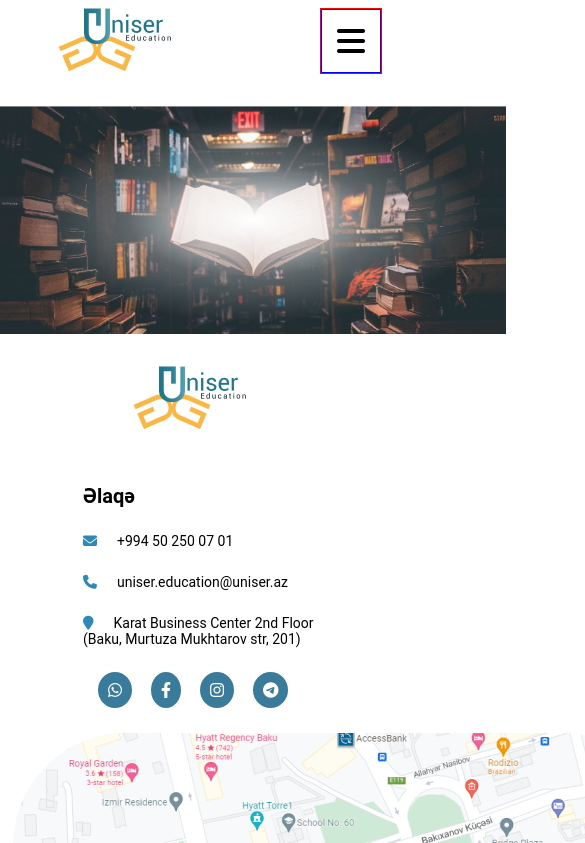
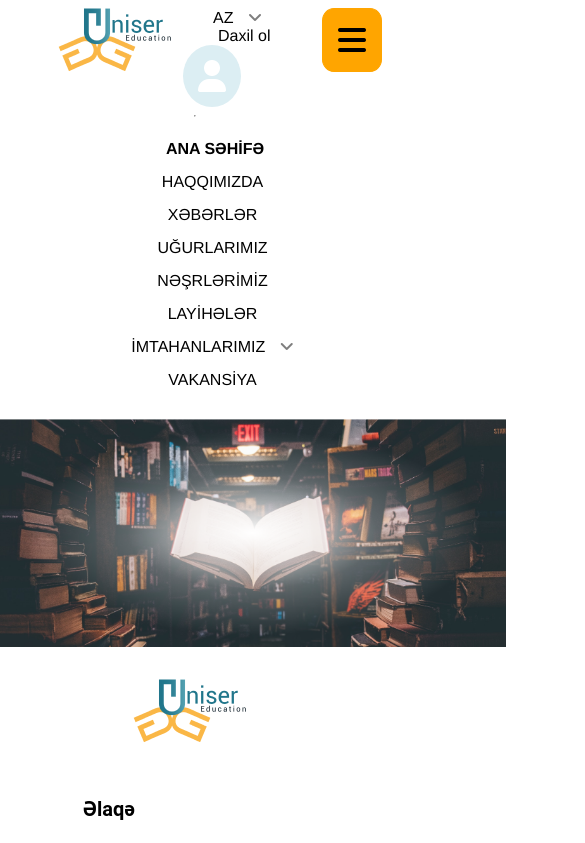
Before and after one commit to ResulDashdemirli/UniserEducationProject, a plain HTML site: page index.html in a window 390 px wide. Both pictures are taken after a click on the link 352 px from the left and 46 px from the top of the page. Shown: the top 843 px of the page, 585 px wide, since content can reach past the window. Drawn offline with Linux system fonts and the light colour scheme.

Commit message:
burger_working

```diff
--- a/index.html
+++ b/index.html
@@ -76,17 +76,21 @@
 
         <!-- navbar responsive starts -->
            <div class="responsive_nav">
+
             <div class="responsive_nav_top">
                 <div id="uniser"><img src="./img/uniseredu 1.png" alt=""></div>
-
+          <div>
+                  <div id="language">AZ <i class="fa-solid fa-angle-down language-angle-down"></i></div>
+                <div id="daxil_ol">Daxil ol </div> <i class="fa-solid fa-user fa-2x"></i>
+            </div>
            <div class="div">
             <a href="javascript:void(0);" class="icon" id="toggle">
                 <i class="fa fa-bars fa-2x"></i>
               </a>
            </div>
         </div>
-           <!--       <hr>
-        <div class="navbar">
+                 <hr>
+        <div class="responsive_navbar" id="responsive_nav_btn">
             <div class="navbar_item" id="ana_sehife"><a href="index.html"> ANA SƏHİFƏ</a></div>
             <div class="navbar_item" id="haqqimizda"><a href="./haqqimizda.html">HAQQIMIZDA</a></div>
             <div class="navbar_item"><a href="./xeberler.html">XƏBƏRLƏR </a></div>
@@ -94,15 +98,16 @@
             <div class="navbar_item"><a href="#"></a> NƏŞRLƏRİMİZ</a></div>
             <div class="navbar_item"><a href="#"></a>LAYİHƏLƏR</a></div>
 
-            <div class="navbar_item sub-btn"><a href="#">İMTAHANLARIMIZ <i class="fa-solid fa-angle-down"></i> </a>
+            <div class="navbar_item sub-btn responsive-sub-btn"><a href="#">İMTAHANLARIMIZ <i class="fa-solid fa-angle-down"></i> </a>
             <ul class="sub-menu">
-                <li class="sub-item more"><a class="more-btn" href="#">İmtahan tarixləri <i class="fa-solid fa-angle-right"></i></a>
+                <li class="sub-item   more">
+                    <a class="more-btn" href="#">İmtahan tarixləri <i class="fa-solid fa-angle-right"></i></a>
                     <ul class="more-menu">
-                        <li class="more-item"> <a href="#">İbtidai</a></li>
-                        <li class="more-item"> <a href="#">Təkmilləşdirmə</a></li>
-                        <li class="more-item"> <a href="#">Buraxılış</a></li>
-                        <li class="more-item"> <a href="#">Blok</a></li>
-                        <li class="more-item"> <a href="#">MİQ/Sertifikasiya</a></li>
+                        <li class="more-item responsive-sub-item"> <a href="#">İbtidai</a></li>
+                        <li class="more-item responsive-sub-item"> <a href="#">Təkmilləşdirmə</a></li>
+                        <li class="more-item responsive-sub-item"> <a href="#">Buraxılış</a></li>
+                        <li class="more-item responsive-sub-item"> <a href="#">Blok</a></li>
+                        <li class="more-item responsive-sub-item"> <a href="#">MİQ/Sertifikasiya</a></li>
                     </ul>
                     </li>
                 <li class="sub-item"><a href="#">İmtahan mövzuları</a></li>
@@ -120,7 +125,7 @@
 
             </div>
             <div class="navbar_item"><a href="#"></a> VAKANSİYA</a></div>
-        </div>  -->
+        </div>
             </div>
 
 
--- a/index.js
+++ b/index.js
@@ -1,4 +1,5 @@
 const toggle = document.getElementById('toggle');
+const ShowHideNav = document.getElementById('responsive_nav_btn');
 toggle.onclick =function (){
-  toggle.classList.toggle('active');
+ShowHideNav.classList.toggle('showHide');
 }
--- a/style.css
+++ b/style.css
@@ -208,11 +208,12 @@ background: #4080ef;
   z-index: -5;
   max-width: 1440px;
   min-width: 500px;
-    margin-top: 30px;
-    position: relative;
+  margin-top: 30px;
+  position: relative;
 }
 #uniser2{
   margin-left: -9px;
+  cursor: pointer;
     width: 101.3%;
     height: auto;
     position: relative;
@@ -312,8 +313,6 @@ justify-content: space-between;
 
    /* Responsive Navbar starts */
 
-   /* navbar ends */
-
    .responsive_nav {
     display: none;
   }
@@ -326,12 +325,14 @@ justify-content: space-between;
 
     .responsive_nav {
       display: flex;
+      flex-direction: column;
     }
     .fa-bars {
       cursor: pointer;
-      border: 1px solid blue;
+      border: 1px solid orange;
+      background-color: orange;
+      border-radius: 20%;
       padding: 15px;
-      /* margin-left: 350px; */
     }
     .responsive_nav_top {
         display: flex;
@@ -339,10 +340,29 @@ justify-content: space-between;
         justify-content: space-between;
         width: 100%;
     }
-    #toggle.active{
-      border: 1px solid red ;
+    .responsive_navbar{
+      justify-content: center;
+      text-align: center;
+      transition: 3s;
+    }
+    .navbar_item{
+      cursor: pointer;
+      display: block;
+      margin-top: 15px;
+    }
+    .responsive-sub-item{
+      border: 1px solid blue;
+      margin-left: 550px;
+    }
+    .responsive_navbar{
       display: flex;
-      flex-direction: row;
+      flex-direction: column;
+      width: 100%;
+    }
+
+    #toggle.active.responsive_navbar{
+      opacity: 1;
+      pointer-events: all;
     }
     #inner-circle {
       margin-left: 600px;
@@ -350,7 +370,12 @@ justify-content: space-between;
     #outer-circle{
       margin-left: 592px;
     }
-    /* navbar ends */
+    /* responsive navbar ends */
+
+    .fa-message {
+      cursor: pointer ;
+      color: #D9D9D9;
+    }
 
     /* elaqe ends */
 
@@ -389,8 +414,12 @@ justify-content: space-between;
     }
 
 
+   .responsive_navbar{
+    display: none;
+   }
 
-
-
+   .showHide{
+    display: block;
+  }
 
  }
```
